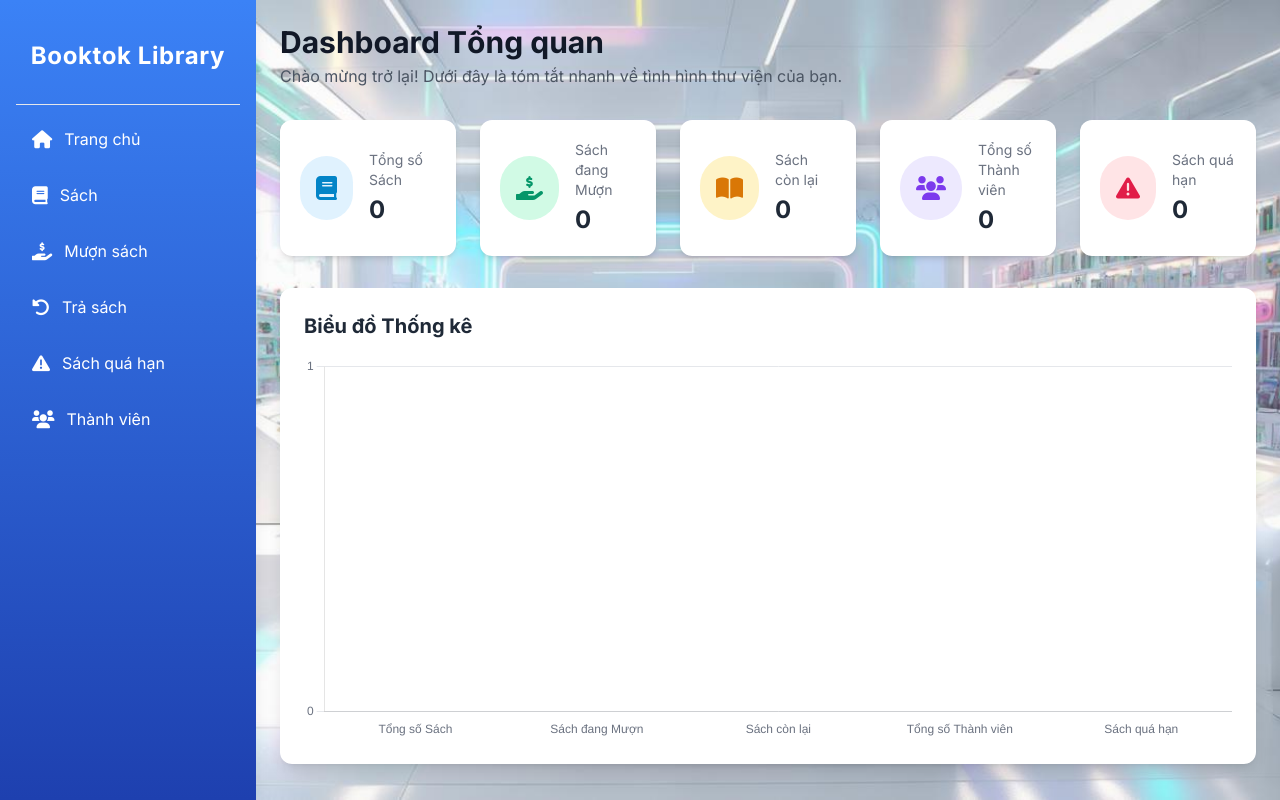
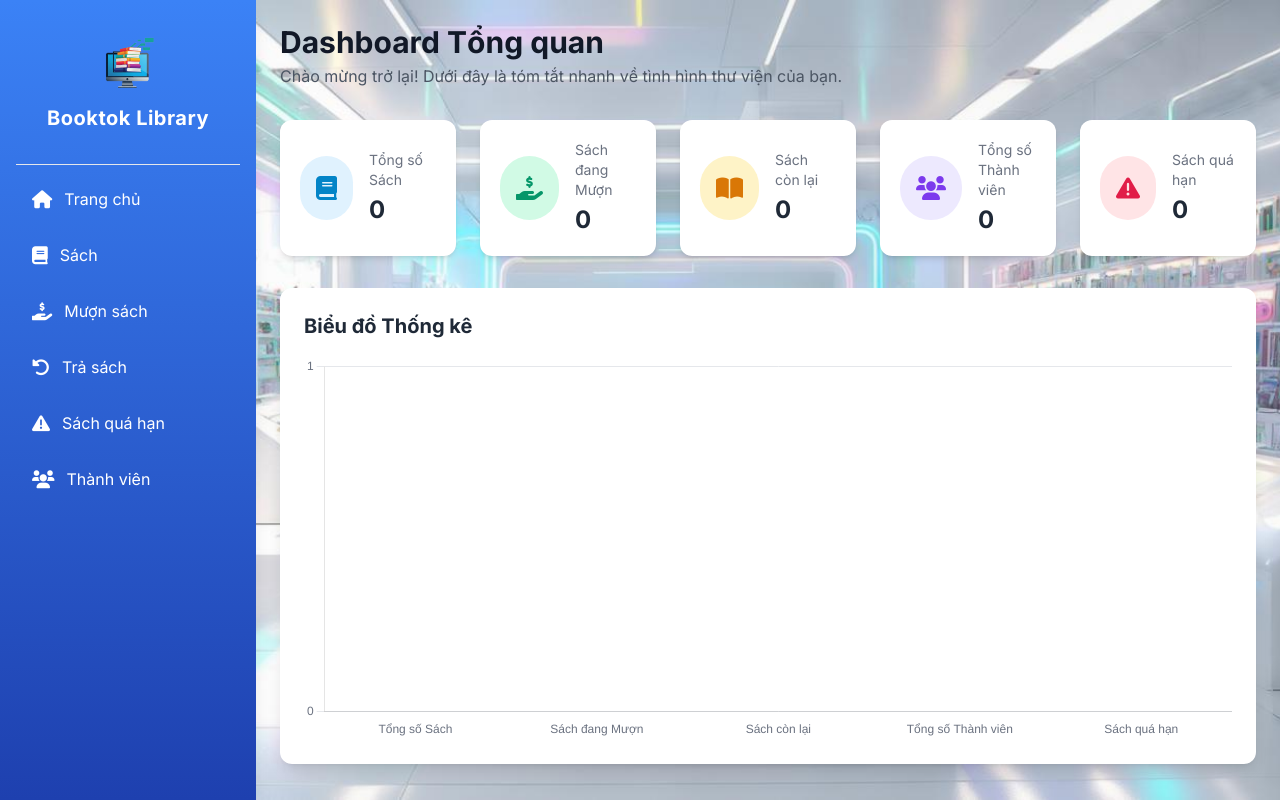
Before and after one commit to Thehy-IT/Project_QLThuvien_py_frw-Django, a Django app: page / in a window 1280 px wide. Run offline with Django 5.2, Linux system fonts and the light colour scheme; data that the repository does not hold is empty; some libraries are stand-ins or nearby versions.

Commit message:
thêm logo cho ứng dụng

```diff
--- a/src/templates/library/sidebar.html
+++ b/src/templates/library/sidebar.html
@@ -1,10 +1,14 @@
+{% load static %}
 <!-- BẮT ĐẦU SIDEBAR -->
 <aside class="w-64 bg-gradient-to-b from-blue-500 to-blue-800 text-white flex flex-col p-4 h-screen fixed left-0 top-0 shadow-lg z-1000">
     <!-- Sidebar cố định bên trái, full chiều cao, đổ bóng, nền gradient -->
 
     <!-- TIÊU ĐỀ / LOGO -->
-    <div class="text-2xl font-extrabold text-center mb-8 mt-6 tracking-wide">
-        <a href="{% url 'index' %}" class="hover:opacity-80 transition duration-300">Booktok Library</a>
+    <div class="mb-8 mt-4">
+        <a href="{% url 'index' %}" class="flex flex-col items-center text-center hover:opacity-80 transition duration-300">
+            <img src="{% static 'images/logo.png' %}" alt="Booktok Library Logo" class="h-16 w-auto">
+            <span class="text-xl font-extrabold mt-2 tracking-wide">Booktok Library</span>
+        </a>
     </div>
 
     <!-- NAVIGATION CHÍNH -->
```
Also changed, not shown: src/static/images/logo.png (added).
